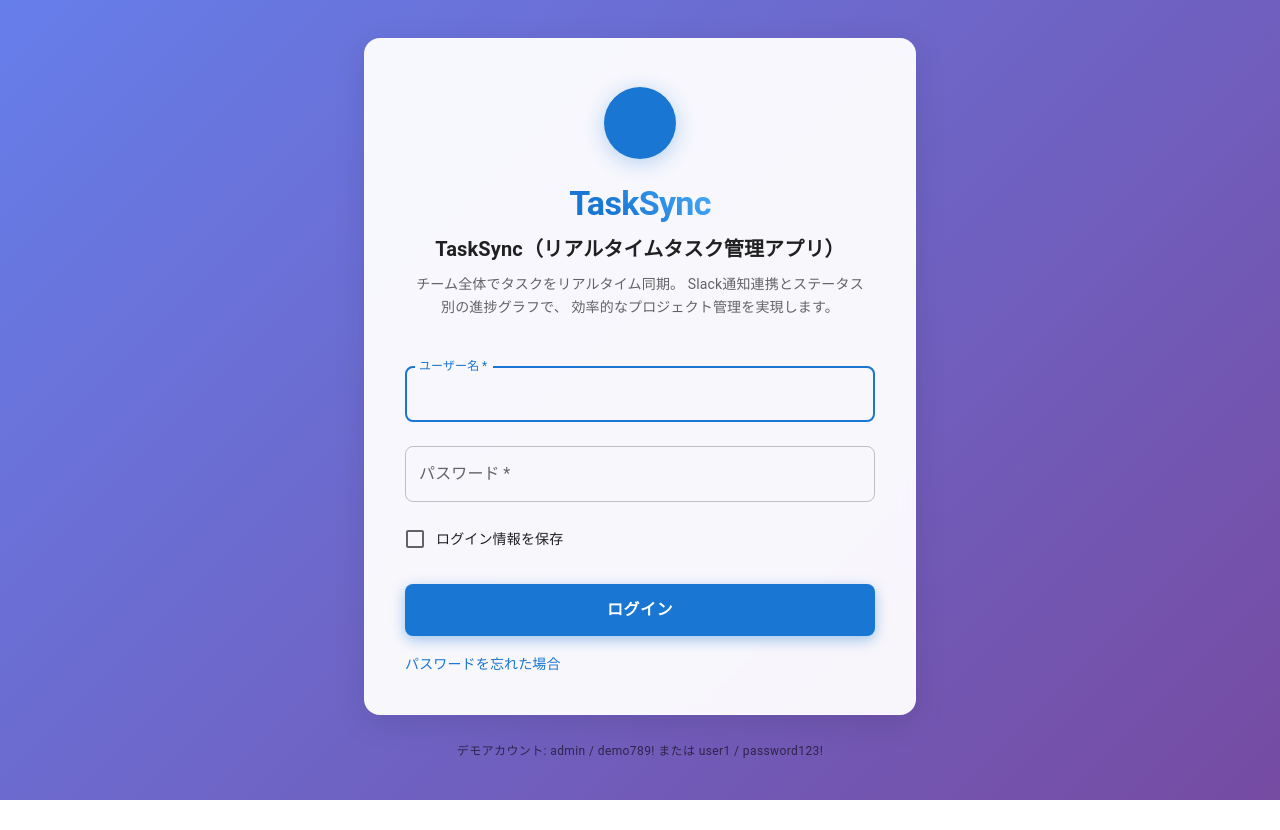
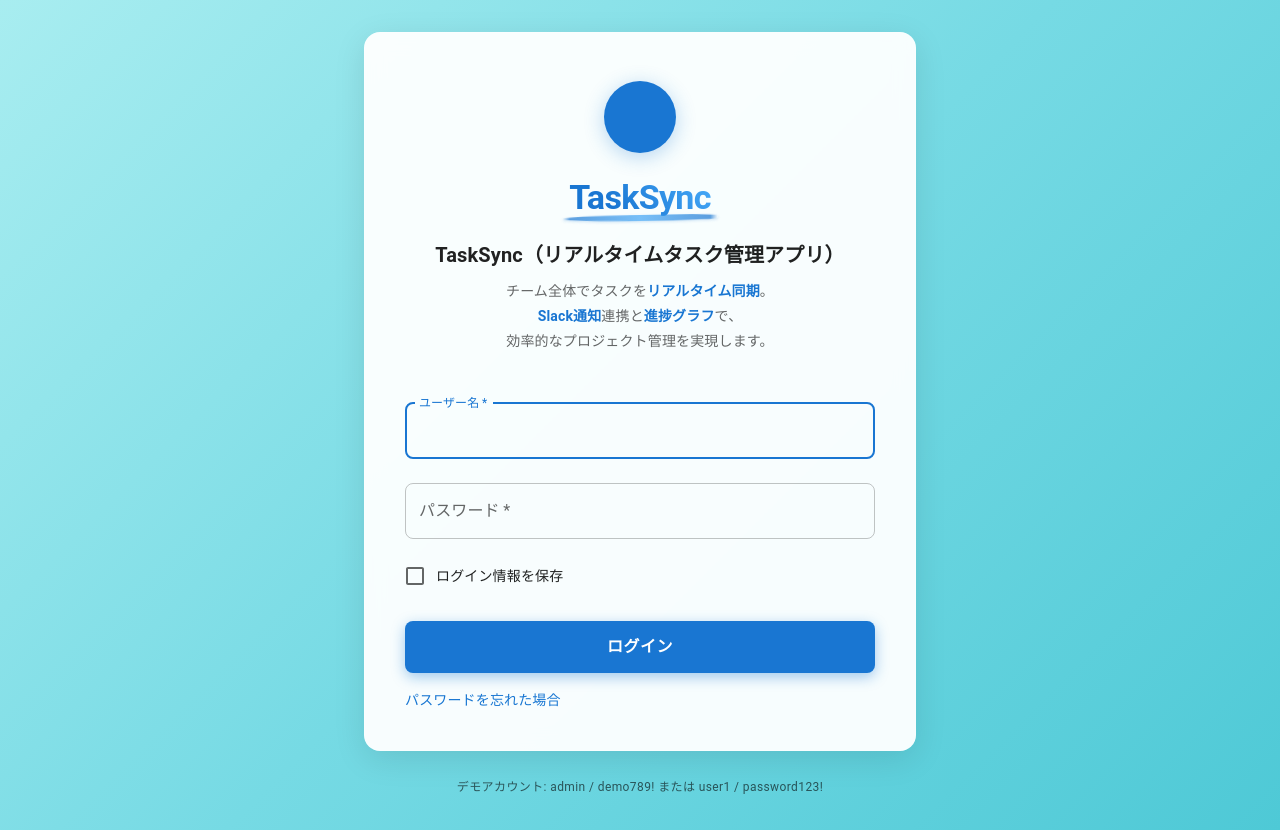
Before and after one commit to TechCat-Hello/realtime-task-app, a React (Create React App) app in the folder frontend/: page / in a window 1280 px wide. Before the commit the page ends 800 px from the top, so only its background shows below. Built offline with nearby package versions, Linux system fonts and the light colour scheme; some icons are missing.

Commit message:
style: Update login page with cyan theme, highlighted features, and hand-drawn underline

```diff
--- a/frontend/src/Login.js
+++ b/frontend/src/Login.js
@@ -78,7 +78,7 @@
     <Box
       sx={{
         minHeight: '100vh',
-        background: 'linear-gradient(135deg, #667eea 0%, #764ba2 100%)',
+        background: 'linear-gradient(135deg, #a8edf0 0%, #76DAE4 50%, #4ec9d6 100%)',
         display: 'flex',
         alignItems: 'center',
         justifyContent: 'center',
@@ -117,12 +117,13 @@
             <LockOutlinedIcon sx={{ fontSize: { xs: "2rem", sm: "2.5rem" } }} />
           </Avatar>
 
+          <Box sx={{ position: 'relative', display: 'inline-block' }}>
             <Typography
               component="h1"
               variant="h4"
               sx={{
                 mt: 2,
-              mb: 1,
+                mb: 0.5,
                 fontSize: { xs: '1.75rem', sm: '2.125rem' },
                 fontWeight: 700,
                 background: 'linear-gradient(45deg, #1976d2 30%, #42a5f5 90%)',
@@ -133,12 +134,29 @@
             >
               TaskSync
             </Typography>
+            <Box
+              sx={{
+                position: 'absolute',
+                bottom: 2,
+                left: '-5%',
+                width: '110%',
+                height: '6px',
+                background: 'linear-gradient(90deg, transparent 0%, #1976d2 5%, #42a5f5 50%, #1976d2 95%, transparent 100%)',
+                borderRadius: '50% 30% 40% 60%',
+                opacity: 0.7,
+                transform: 'rotate(-1deg)',
+                filter: 'blur(0.5px)',
+                boxShadow: '0 1px 3px rgba(25, 118, 210, 0.3)'
+              }}
+            />
+          </Box>
 
           <Typography
             variant="h6"
             color="text.primary"
             align="center"
             sx={{
+              mt: 2,
               mb: 1,
               fontSize: { xs: '1.125rem', sm: '1.25rem' },
               fontWeight: 700,
@@ -156,11 +174,11 @@
               mb: 3,
               fontSize: { xs: '0.75rem', sm: '0.875rem' },
               maxWidth: '450px',
-              lineHeight: 1.6
+              lineHeight: 1.8
             }}
           >
-            チーム全体でタスクをリアルタイム同期。
-            Slack通知連携とステータス別の進捗グラフで、
+            チーム全体でタスクを<Box component="span" sx={{ fontWeight: 700, color: '#1976d2' }}>リアルタイム同期</Box>。<br />
+            <Box component="span" sx={{ fontWeight: 700, color: '#1976d2' }}>Slack通知</Box>連携と<Box component="span" sx={{ fontWeight: 700, color: '#1976d2' }}>進捗グラフ</Box>で、<br />
             効率的なプロジェクト管理を実現します。
           </Typography>
 
```
Lines whose indentation alone changed are shown as unchanged.
